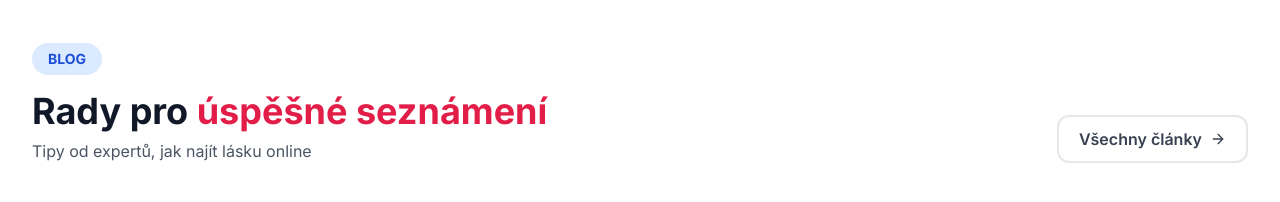
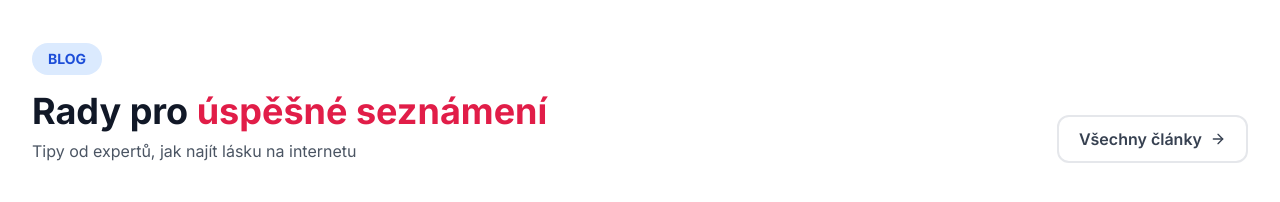
Before and after one commit to davidandrle22-blip/seznamky-web, a Next.js app: page / in a window 1280 px wide. Shown: the part 7800-8002 px from the top of the page. Built offline with nearby package versions, Linux system fonts and the light colour scheme.

Commit message:
Další úprava

```diff
--- a/app/page.tsx
+++ b/app/page.tsx
@@ -434,7 +434,7 @@
                 Rady pro <span className="text-romantic-600">úspěšné seznámení</span>
               </h2>
               <p className="text-gray-600">
-                Tipy od expertů, jak najít lásku online
+                Tipy od expertů, jak najít lásku na internetu
               </p>
             </div>
             <Link
```
